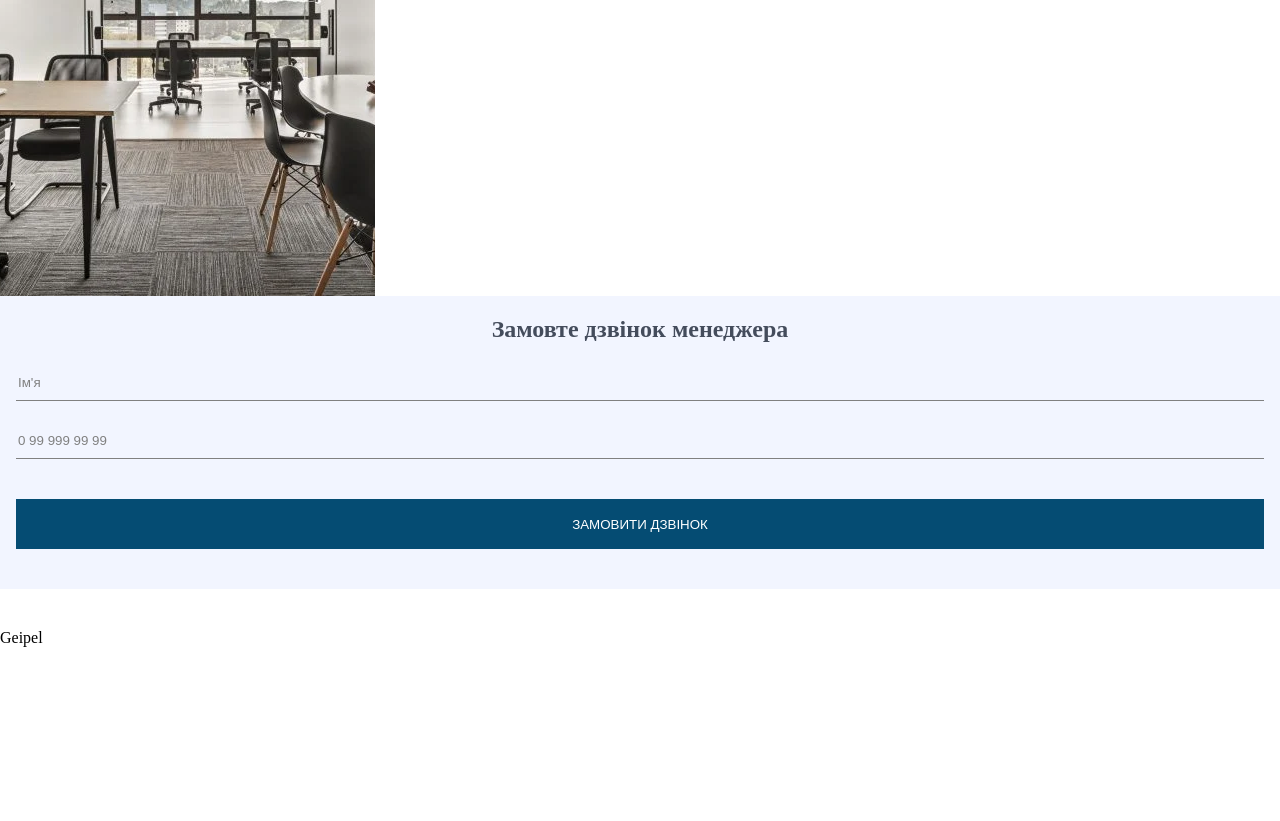
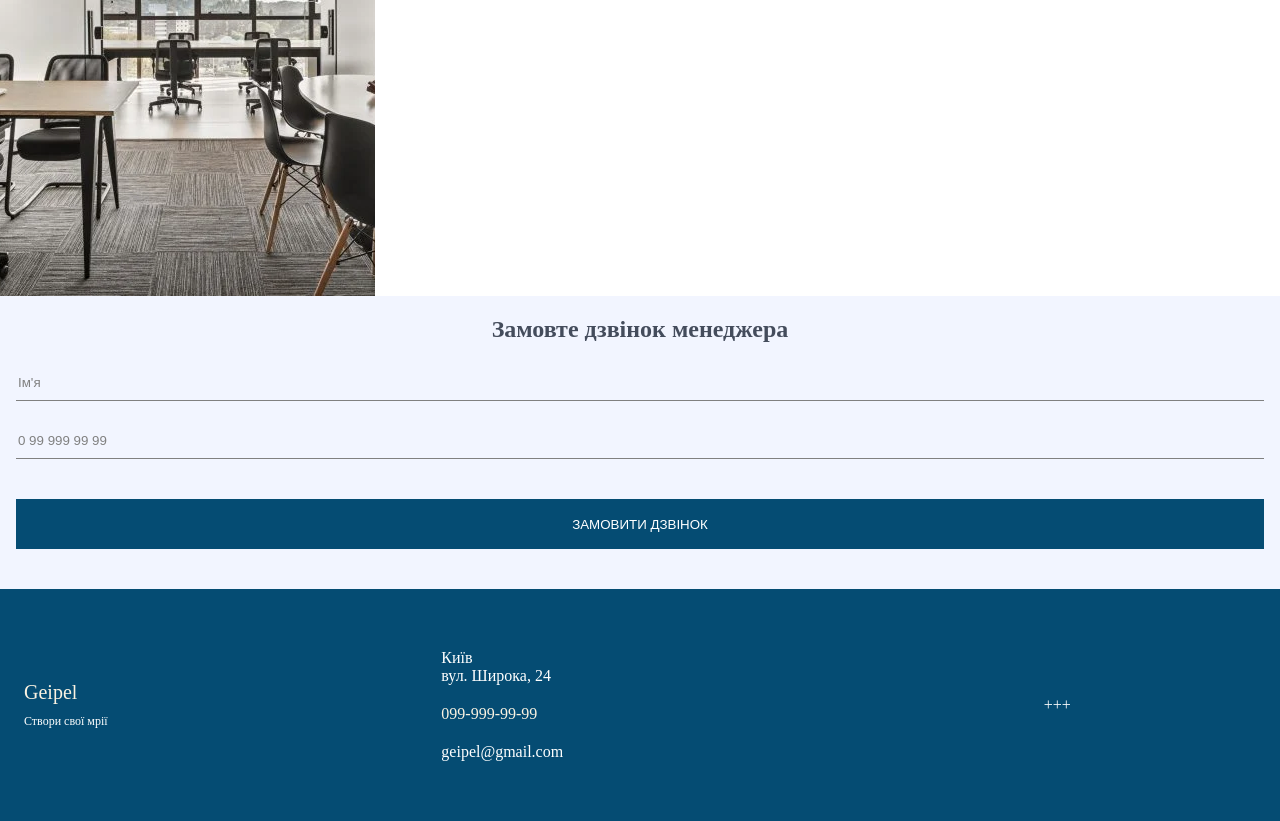
Before and after one commit to maskaa22/renovation-text, a plain HTML site: page index.html in a window 1280 px wide. Shown: the part 5474-6295 px from the top of the page. Before the commit the page ends 6121 px from the top, so only its background shows below. Drawn offline with Linux system fonts and the light colour scheme.

Commit message:
add footer

```diff
--- a/index.css
+++ b/index.css
@@ -327,6 +327,9 @@ input {
 }
 
 /*CALL*/
+.call {
+  padding-bottom: 0;
+}
 .call-form {
   padding: 20px 16px 40px;
   margin: 0 auto;
@@ -357,6 +360,58 @@ input {
   text-transform: uppercase;
 }
 
+/*FOOTER*/
+.footer {
+  background-color: #054c73;
+  color: white;
+}
+
+.footer-container {
+  display: grid;
+  grid-template-columns: repeat(3, 1fr);
+  gap: 20px;
+  padding: 40px 0;
+  align-items: center;
+}
+
+.logo-footer {
+  font-weight: 500;
+  font-size: 20px;
+  color: #fbf3e2;
+}
+
+.logo-container .text {
+  margin-top: 10px;
+  font-size: 12px;
+}
+
+.contacts {
+  margin-top: 20px;
+  margin-bottom: 20px;
+}
+
+.contacts .phone {
+  margin: 20px 0;
+  color: #fbf3e2;
+}
+
+.social {
+  display: flex;
+  justify-content: center;
+  align-items: center;
+}
+
+@media (max-width: 768px) {
+  .footer-container {
+    grid-template-columns: repeat(2, 1fr);
+    grid-template-rows: auto auto;
+  }
+
+  .social {
+    grid-column: 1 / 3;
+  }
+}
+
 @media only screen and (min-width: 768px) {
   .container {
     max-width: 768px;
--- a/index.html
+++ b/index.html
@@ -227,7 +227,7 @@
               <div class="advantages-card-info">
                 <p class="advantages-card-title">Зручність експлуатації</p>
                 <p class="advantages-card-text">
-                  Підходять для явологого прибирання  і безпечні для здоров'я
+                  Підходять для явологого прибирання і безпечні для здоров'я
                 </p>
               </div>
             </li>
@@ -235,19 +235,36 @@
         </div>
       </section>
       <section id="call" class="call">
-        <img src="/image/call/kubichna-rejka.png"/>
+        <img src="/image/call/kubichna-rejka.png" />
         <form class="call-form">
           <h2 class="title">Замовте дзвінок менеджера</h2>
-          <input class="form-input" placeholder="Ім'я"/>
-          <input class="form-input" placeholder="0 99 999 99 99"/>
+          <input class="form-input" placeholder="Ім'я" type="text"/>
+          <input class="form-input" placeholder="0 99 999 99 99" type="number"/>
           <button class="form-btn">Замовити дзвінок</button>
         </form>
       </section>
     </main>
-    <footer>
-      <a class="logo-name">Geipel</a>
-      <div class="contacts"></div>
-      <div class="social"></div>
+    <footer class="footer">
+      <div class="container">
+        <div class="footer-container">
+          <div class="logo-container">
+            <a class="logo-footer">Geipel</a>
+            <p class="text">Створи свої мрії</p>
+          </div>
+
+          <div class="contacts">
+            <p>Київ</p>
+            <p>вул. Широка, 24</p>
+            <p class="phone">099-999-99-99</p>
+            <p>geipel@gmail.com</p>
+          </div>
+          <div class="social">
+            <p>+</p>
+            <p>+</p>
+            <p>+</p>
+          </div>
+        </div>
+      </div>
     </footer>
     <script type="module" src="./index.js"></script>
   </body>
```
